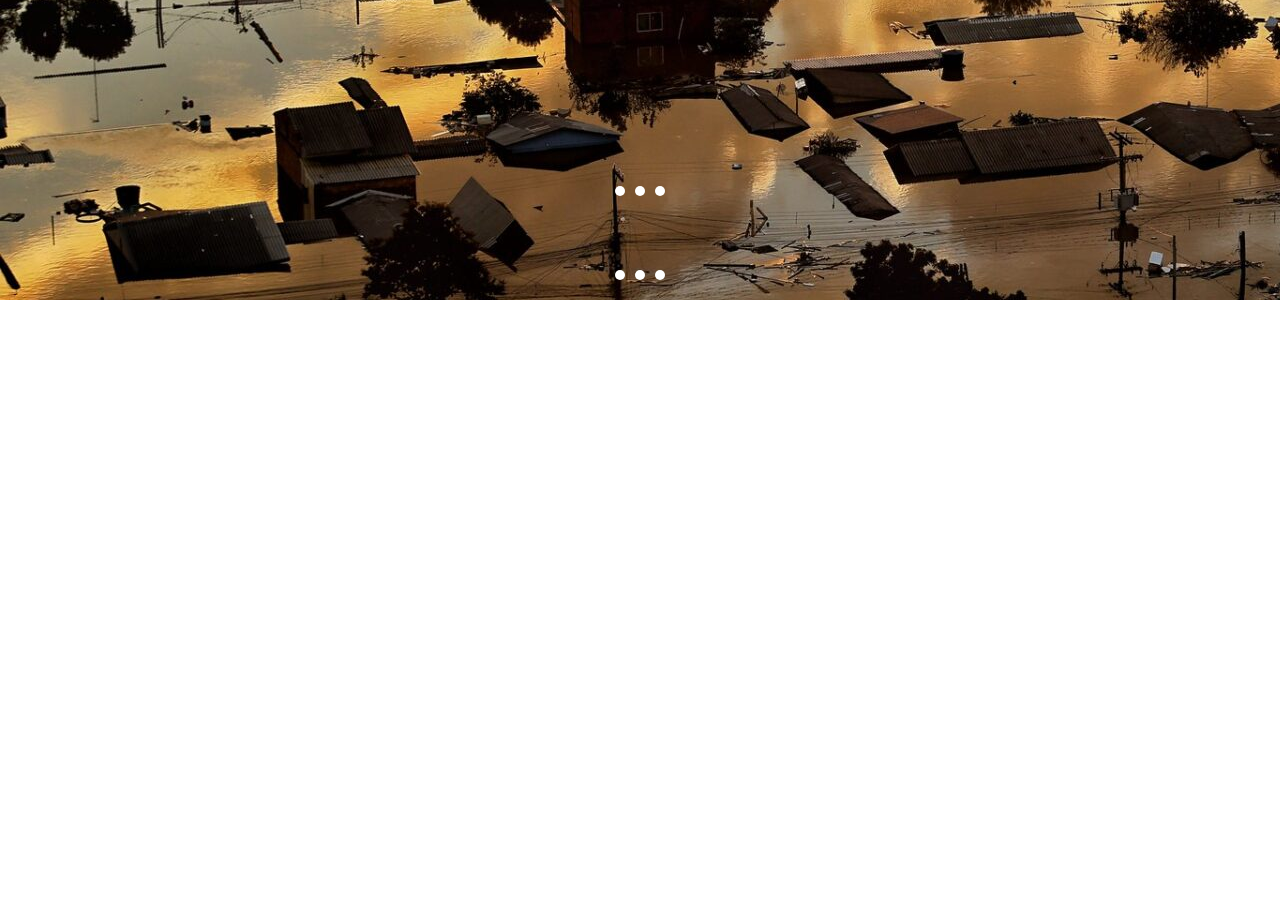
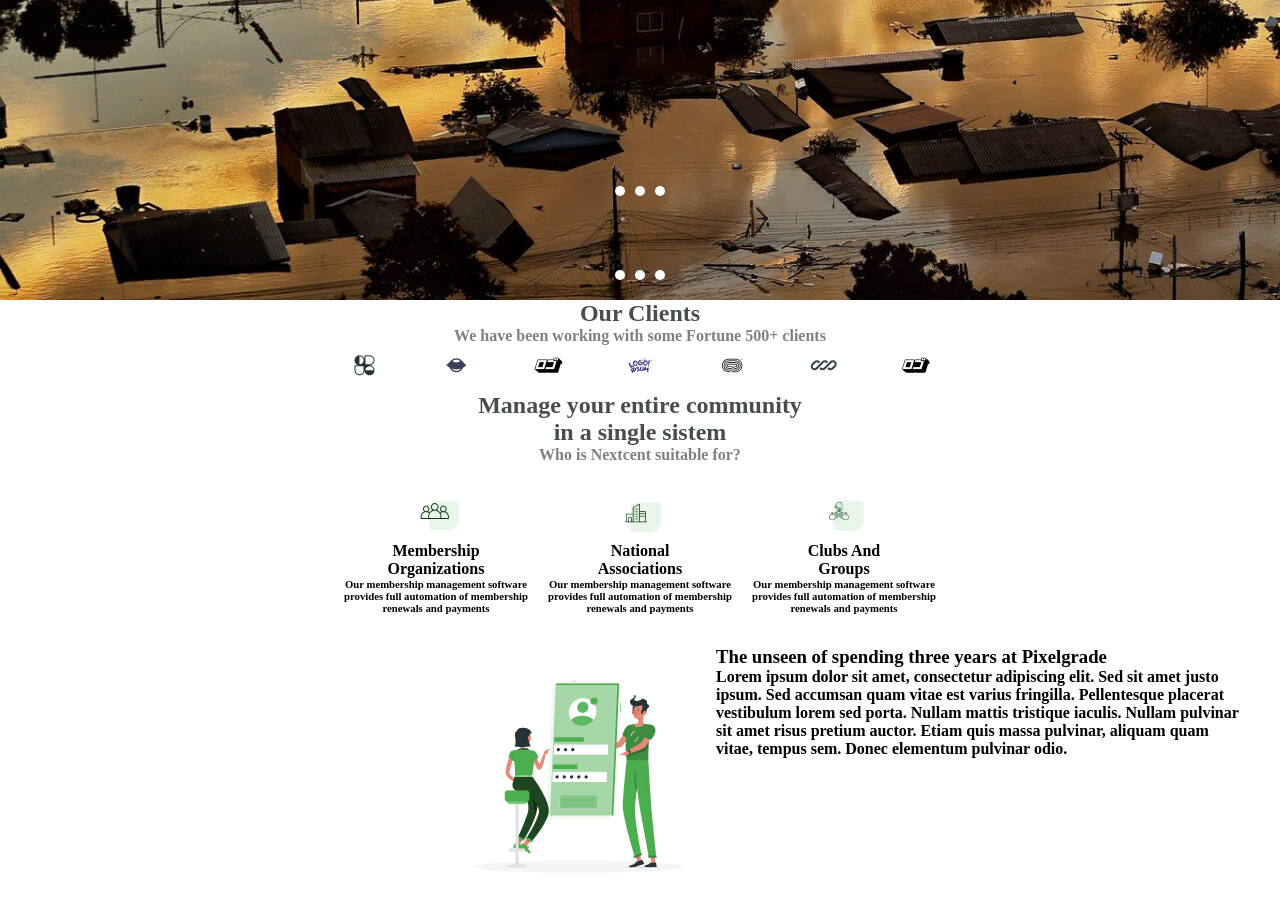
Before and after one commit to giovanesantosdev/TrabalhoExtens-o, a plain HTML site: page index.html in a window 1280 px wide. Shown: the part 584-1485 px from the top of the page. Before the commit the page ends 884 px from the top, so only its background shows below. Drawn offline with Linux system fonts and the light colour scheme.

Commit message:
Section1

```diff
--- a/assets/styles/style.css
+++ b/assets/styles/style.css
@@ -72,3 +72,77 @@
 a{
     padding: 20px;
 }
+
+.titulo {
+    display: flex;
+    justify-content: center;
+    color: #484d50;
+}
+
+.subtitulo {
+    display: flex;
+    justify-content: center;
+    color: gray;
+}
+
+.div {
+    display: flex;
+    justify-content: center;
+}
+
+.titulo2 {
+    display: flex;
+    justify-content: center;
+    color: #484d50;
+}
+
+.titulo21 {
+    display: flex;
+    justify-content: center;
+    color: #484d50;
+}
+
+.subtitulo2{
+    display: flex;
+    justify-content: center;
+    color: gray;
+}
+
+.div1 {
+    width: 200px;
+    text-align: center;
+    display: inline-block;
+}
+
+.div2 {
+    width: 200px;
+    text-align: center;
+    display: inline-block;
+}
+
+.div3 {
+    width: 200px;
+    text-align: center;
+    display: inline-block;
+}
+
+.div4 {
+
+    width: 800px;
+    margin-left: 25%;
+}
+
+.imagem {
+    float: left;
+}
+
+.conteiner-section1 {
+    display: grid  ;
+    justify-content: center;
+
+}
+
+.conteiner-div {
+    padding: 30px;
+    display: inline-block;
+}
--- a/index.html
+++ b/index.html
@@ -47,6 +47,41 @@
         </div>
 
         <section class="conteiner-section1">
+            <h1 class="titulo">Our Clients</h1>
+            <h4 class="subtitulo">We have been working with some Fortune 500+ clients</h4>
+
+            <div class="div">
+                <img src="./assets/imagens/extensao.png">
+            </div>
+
+            <h1 class="titulo2">Manage your entire community</h1>
+            <h1 class="titulo21">in a single sistem</h1>
+            <h4 class="subtitulo2">Who is Nextcent suitable for?</h4>
+            <div class="conteiner-div">
+            <div class="div1">
+                <img src="./assets/imagens/img1.png">
+                <h4>Membership<br>Organizations</h4>
+                <h6>Our membership management software provides full automation of membership renewals and payments</h6>
+            </div>
+
+            <div class="div2">
+                <img src="./assets/imagens/img2.png">
+                <h4>National<br>Associations</h4>
+                <h6>Our membership management software provides full automation of membership renewals and payments</h6>
+            </div>
+
+            <div class="div3">
+                <img src="./assets/imagens/img3.png">
+                <h4>Clubs And<br>Groups</h4>
+                <h6>Our membership management software provides full automation of membership renewals and payments</h6>
+            </div>
+        </div>
+            <div class="div4">
+                <img class="imagem" src="./assets/imagens/imggrande.png">
+                <h3>The unseen of spending three years at Pixelgrade</h3>
+                <h4>Lorem ipsum dolor sit amet, consectetur adipiscing elit. Sed sit amet justo ipsum. Sed accumsan quam vitae est varius fringilla. Pellentesque placerat vestibulum lorem sed porta. Nullam mattis tristique iaculis. Nullam pulvinar sit amet risus pretium auctor. Etiam quis massa pulvinar, aliquam quam vitae, tempus sem. Donec elementum pulvinar odio.</h4>
+            </div>
+
 
         </section>
 
```
Also changed, not shown: assets/imagens/extensao.png (added), assets/imagens/img1.png (added), assets/imagens/img2.png (added), assets/imagens/img3.png (added), assets/imagens/imggrande.png (added).
